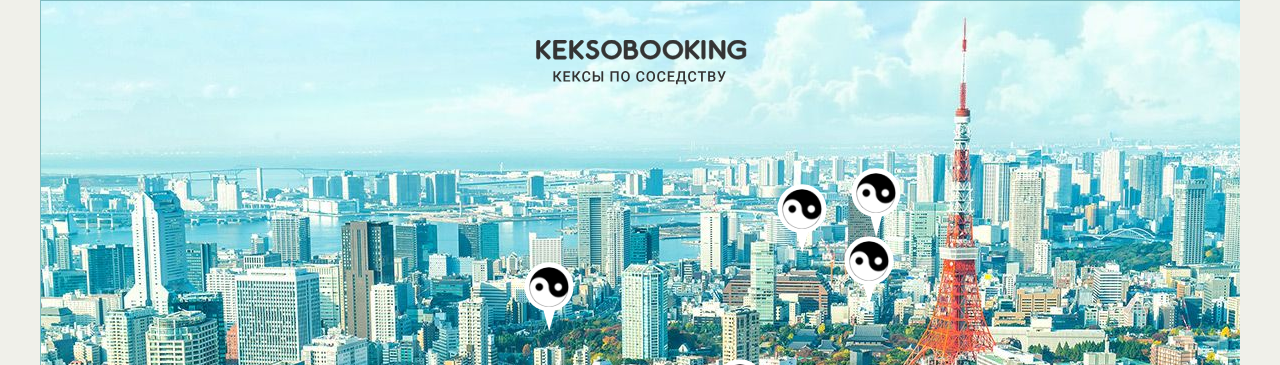
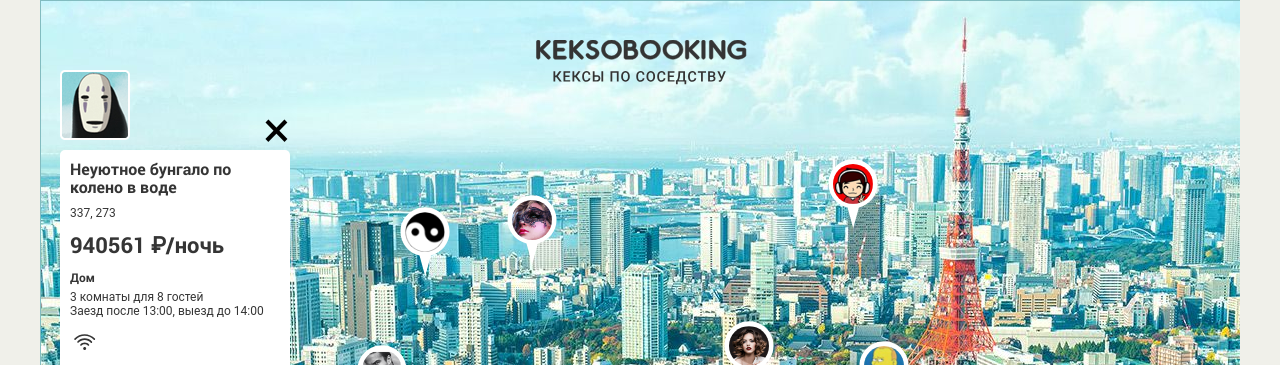
Before and after one commit to geopil94/617701-keksobooking, a website: page index.html in a window 1280 px wide. Shown: the top 365 px of the page. Drawn offline with Linux system fonts and the light colour scheme; files whose address does not match are found by name.

Commit message:
#13 Личный проект: милый DOM
исправление замечаний

```diff
--- a/index.html
+++ b/index.html
@@ -17,7 +17,7 @@
       <img src="img/keksobooking.svg" alt="Keksobooking. Кексы по соседству" width="215" height="45">
     </div>
 
-    <section class="map">
+    <section class="map map--faded">
       <div class="map__pins">
         <div class="map__overlay">
           <h2 class="map__title">И снова Токио!</h2>
--- a/js/map.js
+++ b/js/map.js
@@ -1,4 +1,6 @@
 'use strict';
+
+document.querySelector('.map').classList.remove('map--faded');
 
 var authorAvatarArr = [1, 2, 3, 4, 5, 6, 7, 8];
 var offerTitleArr = ['Большая уютная квартира', 'Маленькая неуютная квартира', 'Огромный прекрасный дворец', 'Маленький ужасный дворец',
@@ -10,65 +12,32 @@ var offerFeaturesArr = ['wifi', 'dishwasher', 'parking', 'washer', 'elevator', '
 var offerPhotosArr = ['http://o0.github.io/assets/images/tokyo/hotel1.jpg', 'http://o0.github.io/assets/images/tokyo/hotel2.jpg',
   'http://o0.github.io/assets/images/tokyo/hotel3.jpg'];
 
-
-
 var getRandomNumber = function(min, max) {
-   var randomNumber = min + Math.floor(Math.random() * (max + 1 - min));
-   return randomNumber;
+  return min + Math.floor(Math.random() * (max - min));
 };
 
-function compareRandom(a, b) {
+function compareRandom() {
   return Math.random() - 0.5;
-};
+}
 
 var randomAuthorAvatarArr = authorAvatarArr.sort(compareRandom);
 var randomOfferTitleArr = offerTitleArr.sort(compareRandom);
 var randomOfferTypeArr = offerTypeArr.sort(compareRandom);
 var randomOfferCheckInArr = offerCheckInArr.sort(compareRandom);
 var randomOfferCheckOutArr = offerCheckOutArr.sort(compareRandom);
-var randomOfferFeaturesArr = offerFeaturesArr;
 var randomOfferPhotosArr = offerPhotosArr.sort(compareRandom);
 
+var getRandomFeatures = function() {
+  return offerFeaturesArr.slice(0, getRandomNumber(1, offerFeaturesArr.length - 1));
+};
 
-//randomOfferFeaturesArr.length = getRandomNumber(1,offerFeaturesArr.length);
-
-var getRandomFeatures = function() {
-  randomOfferFeaturesArr.length = getRandomNumber(1, offerFeaturesArr.length);
-  return randomOfferFeaturesArr;
-}
-
-
-
-
-/*var Advertisment = {
+var advertisementArr = [];
+var AMOUNT_OF_ADVERTISEMENTS = 8;
+var fillArray = function(array) {
+  for (var i = 1; i <= AMOUNT_OF_ADVERTISEMENTS; i++) {
+    var Advertisement = {
       author: {
-    avatar: 'img/avatars/user{{0' + randomAuthorAvatarArr[i] + '}}.png'
-  },
-  offer: {
-    title: randomOfferTitleArr[i],
-    address: location.x + ', ' + location.y,
-    price: getRandomNumber(1000, 1000000),
-    type: randomOfferTypeArr[i],
-    rooms: getRandomNumber(1, 5),
-    guests: getRandomNumber(1, 10),
-    checkin: randomOfferCheckInArr[i],
-    checkout: randomOfferCheckOutArr[i],
-    features: randomOfferFeaturesArr,
-    description: '',
-    photos: randomOfferPhotosArr
-  },
-  location: {
-    x: getRandomNumber(300, 900),
-    y: getRandomNumber(150, 500)
-  }
-};*/
-
-var advertismentArr = [];
-
-for (var i = 1; i <= 8; i ++) {
-  var Advertisment = {
-    author: {
-      avatar: 'img/avatars/user{{0' + randomAuthorAvatarArr[i - 1] + '}}.png'
+        avatar: 'img/avatars/user0' + randomAuthorAvatarArr[i - 1] + '.png'
       },
       location: {
         x: getRandomNumber(300, 900),
@@ -76,9 +45,9 @@ for (var i = 1; i <= 8; i ++) {
       },
       offer: {
         title: randomOfferTitleArr[i - 1],
-      address: this.location.x + ', ' + this.location.y, //всё равно не сработало
+        address: getRandomNumber(300, 900) + ', ' + getRandomNumber(150, 500),
         price: getRandomNumber(1000, 1000000),
-      type: randomOfferTypeArr[Math.floor((i - 1) / 2)],
+        type: randomOfferTypeArr[getRandomNumber(0, 3)],
         rooms: getRandomNumber(1, 5),
         guests: getRandomNumber(1, 10),
         checkin: randomOfferCheckInArr[Math.floor(i / 3)],
@@ -88,67 +57,76 @@ for (var i = 1; i <= 8; i ++) {
         photos: randomOfferPhotosArr
       }
     };
-  advertismentArr.push(Advertisment);
+    array.push(Advertisement);
   }
+};
+fillArray(advertisementArr);
 
 var templateArticle = document.querySelector('template').content.querySelector('article');
 var templateButton = document.querySelector('template').content.querySelector('.map__pin');
-var mapPinFragment = document.createDocumentFragment();
 var mapPins = document.querySelector('.map__pins');
 
-for (var i = 0; i < advertismentArr.length; i++) {
+var createPin = function (pins){
+  var mapPinFragment = document.createDocumentFragment();
+  for (var i = 0; i < pins.length; i++) {
     var mapPin = templateButton.cloneNode(true);
-  mapPin.style = 'left: ' + advertismentArr[i].location.x + 'px; top: ' + advertismentArr[i].location.y + 'px;';
-  mapPin.src = advertismentArr[i].author.avatar;
-  mapPin.alt = advertismentArr[i].offer.title;
+    mapPin.style = 'left: ' + pins[i].location.x + 'px; top: ' + pins[i].location.y + 'px;';
+    mapPin.querySelector('img').src = pins[i].author.avatar;
+    mapPin.querySelector('img').alt = pins[i].offer.title;
     mapPinFragment.appendChild(mapPin);
   }
   mapPins.appendChild(mapPinFragment);
+};
+createPin(advertisementArr);
 
-/*for (var i = 0; i < advertismentArr.length; i++) {
-  var element
-}*/
-console.log(advertismentArr);
+var addTextContent = function (whatToAdd, whereToAdd) {
+  return whereToAdd.textContent = whatToAdd;
+};
 
+var addSrc = function(whatToAdd, whereToAdd){
+  return whereToAdd.src = whatToAdd;
+};
+
+var Types = {
+  flat: {
+    ru: 'Квартира'
+  },
+  palace: {
+    ru: 'Дворец'
+  },
+  house: {
+    ru: 'Дом'
+  },
+  bungalo: {
+    ru: 'Бунгало'
+  }
+};
+
+var showCard = function (currentOffer) {
   var mapCard = templateArticle.cloneNode(true);
-mapCard.querySelector('.popup__title').textContent = advertismentArr[0].offer.title;
-mapCard.querySelector('.popup__text--address').textContent = advertismentArr[0].offer.address;  //соответственно и здесь
-mapCard.querySelector('.popup__text--price').textContent = advertismentArr[0].offer.price + '₽/ночь';
-switch (advertismentArr[0].offer.type){
-  case 'flat':
-    mapCard.querySelector('.popup__type').textContent = 'Квартира';
-    break;
-
-  case 'palace':
-    mapCard.querySelector('.popup__type').textContent = 'Дворец';
-    break;
-
-  case 'house':
-    mapCard.querySelector('.popup__type').textContent = 'Дом';
-    break;
-
-  case 'bungalo':
-    mapCard.querySelector('.popup__type').textContent = 'Бунгало';
-    break;
+  addTextContent(currentOffer.offer.title, mapCard.querySelector('.popup__title'));
+  addTextContent(currentOffer.offer.address, mapCard.querySelector('.popup__text--address'));
+  addTextContent(currentOffer.offer.price + ' ₽/ночь', mapCard.querySelector('.popup__text--price'));
+  addTextContent(Types[currentOffer.offer.type].ru, mapCard.querySelector('.popup__type'));
+  addTextContent(currentOffer.offer.rooms + ' комнаты для ' + currentOffer.offer.guests + ' гостей',
+    mapCard.querySelector('.popup__text--capacity'));
+  addTextContent('Заезд после ' + advertisementArr[0].offer.checkin + ', выезд до ' + currentOffer.offer.checkout,
+    mapCard.querySelector('.popup__text--time'));
+  var featuresContainer = mapCard.querySelector('.popup__features');
+  featuresContainer.innerHTML = '';
+  for (i = 0; i < currentOffer.offer.features.length; i++) {
+    var feature = document.createElement('li');
+    feature.classList.add('popup__feature', 'popup__feature--' + currentOffer.offer.features[i]);
+    featuresContainer.appendChild(feature);
   }
-mapCard.querySelector('.popup__text--capacity').textContent = advertismentArr[0].offer.rooms + ' комнаты для ' +
-  advertismentArr[1].offer.guests + ' гостей';
-mapCard.querySelector('.popup__text--time').textContent = 'Заезд после ' + advertismentArr[0].offer.checkin +
-  ', выезд до ' + advertismentArr[1].offer.checkout;
-mapCard.querySelector('.popup__features').textContent = advertismentArr[0].offer.features;
-mapCard.querySelector('.popup__description').textContent = advertismentArr[0].offer.description;
-/*var photos = mapCard.querySelectorAll('.popup__photo');
-for (i = 0; i <= photos.length; i++) { //тоже не работает, не разобрался почему =(
-photos[i].src = advertismentArr[0].offer.photos[i];
+  addTextContent(currentOffer.offer.description, mapCard.querySelector('.popup__description'));
+  addSrc(currentOffer.offer.photos[0], mapCard.querySelector('.popup__photo'));
+  for (var i = 1; i < currentOffer.offer.photos.length; i++) {
+    var img = mapCard.querySelector('.popup__photo').cloneNode(true);
+    addSrc(currentOffer.offer.photos[i], img);
+    mapCard.querySelector('.popup__photos').appendChild(img);
   }
-mapCard.querySelectorAll('.popup__photo').src = advertismentArr[0].offer.photos[0]; // и просто одну фотку не объявляет
-*/
-
-
-
-
-
-
-//document.querySelector('.map__filters-container').insertAdjacentHTML('beforebegin', 'mapCard'); // и не разобрался как добавить Т_Т самое главное(
-
-console.log(mapCard);
+  addSrc(currentOffer.author.avatar, mapCard.querySelector('.popup__avatar'));
+  document.querySelector('.map').insertBefore(mapCard, document.querySelector('.map__filters-container'));
+};
+showCard(advertisementArr[0]);
```
Lines whose indentation alone changed are shown as unchanged.
